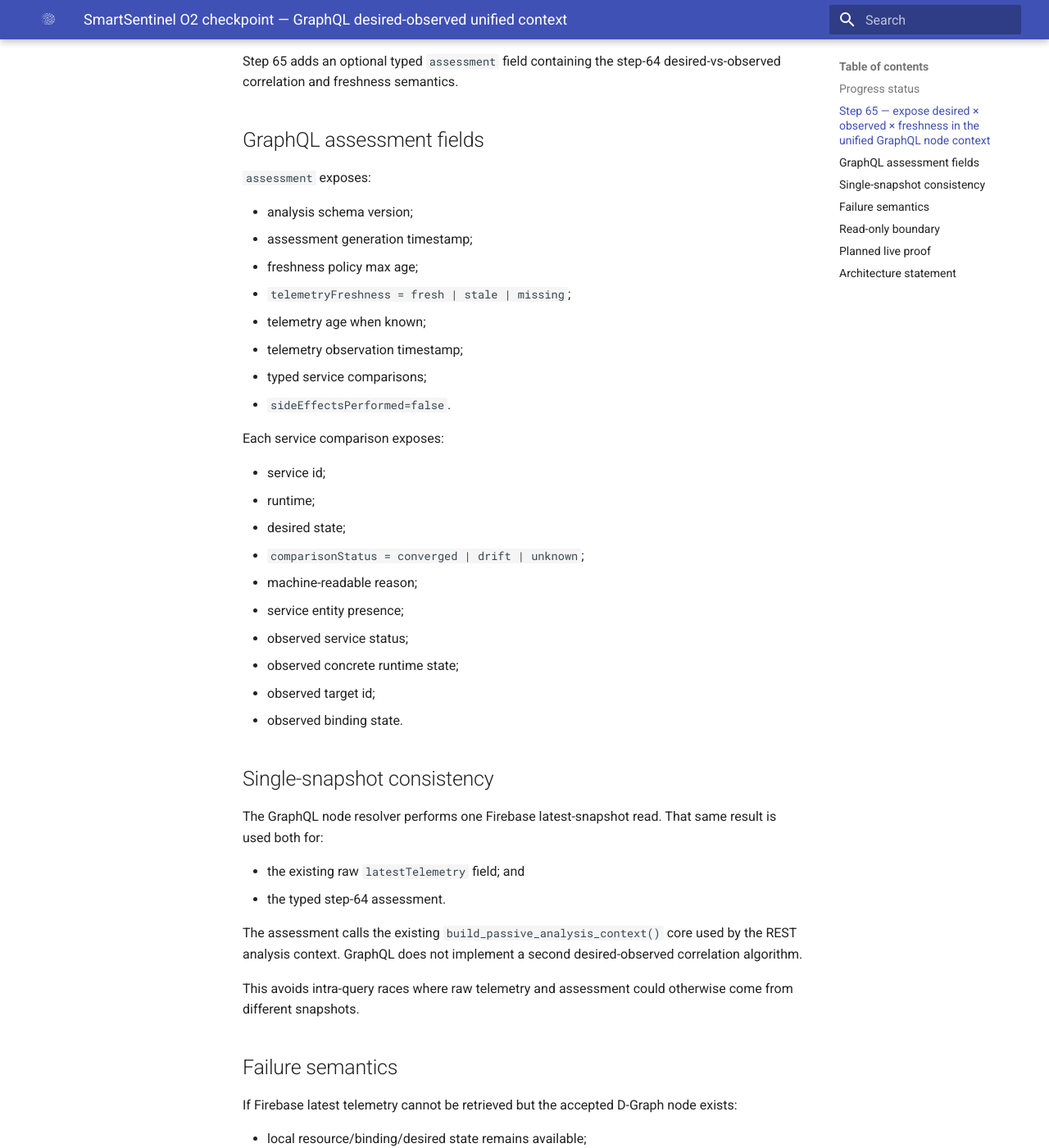
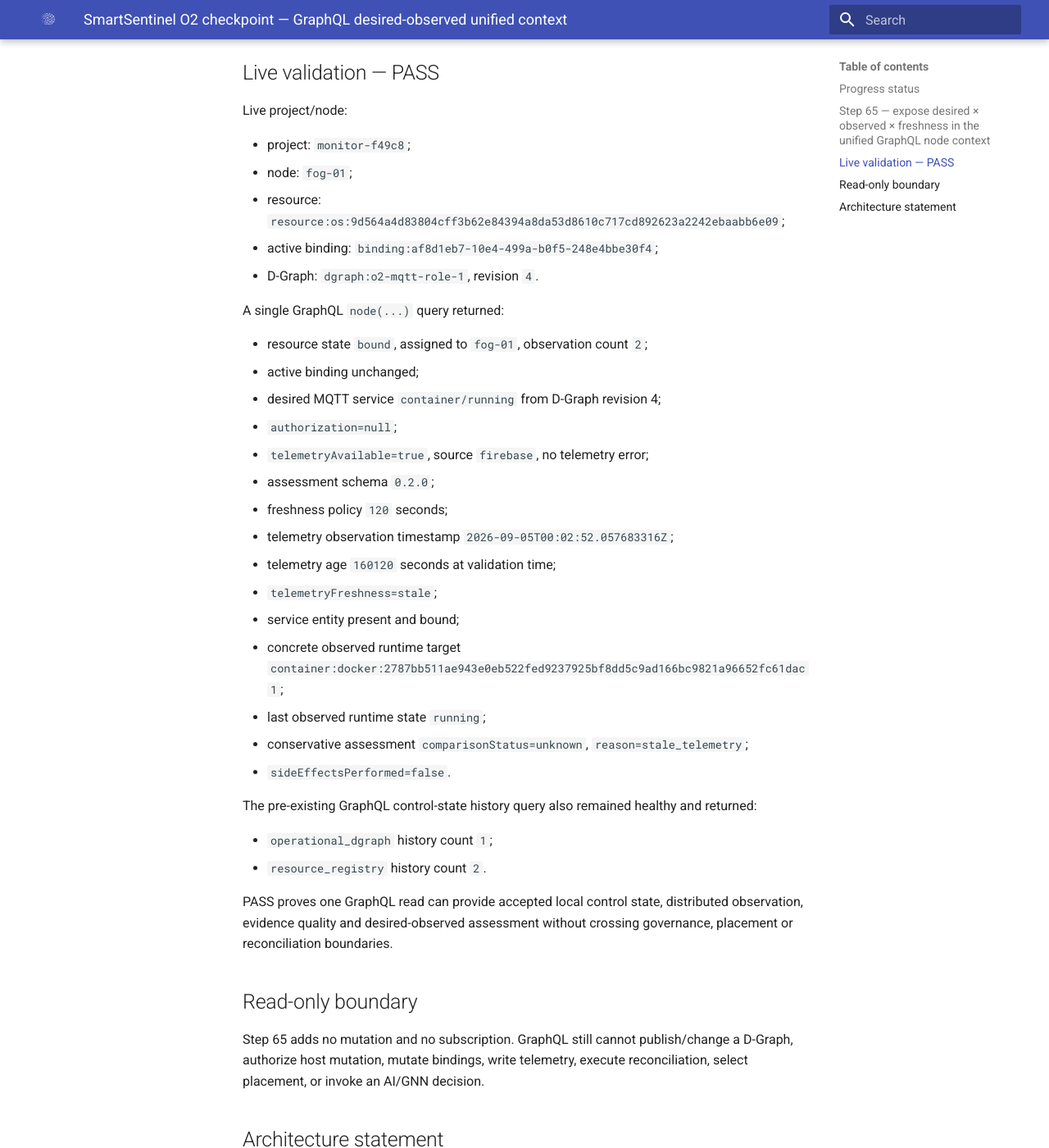
Before and after one commit to dnredson/datum, an MkDocs documentation site: the page built from documentation/checkpoints/SMARTSENTINEL_PROGRESS_2026-09-06_O2_GRAPHQL_DESIRED_OBSERVED_CONTEXT.md, in a window 1280 px wide and 1400 px high, scrolled down 1021 px. Shown: the whole window at 82% size. Built offline with MkDocs 1.6.1 and Material for MkDocs 9.7.7, drawn with Linux system fonts in a browser that asks for light colours; some of the changed text lies outside the part shown.

Commit message:
Close step 65 GraphQL desired-observed live validation

```diff
--- a/documentation/checkpoints/SMARTSENTINEL_PROGRESS_2026-09-06_O2_GRAPHQL_DESIRED_OBSERVED_CONTEXT.md
+++ b/documentation/checkpoints/SMARTSENTINEL_PROGRESS_2026-09-06_O2_GRAPHQL_DESIRED_OBSERVED_CONTEXT.md
@@ -12,99 +12,54 @@ Baseline main: step 64 LIVE PASS
 - 62/100 — LIVE PASS.
 - 63/100 — LIVE PASS.
 - 64/100 — LIVE PASS.
-- 65/100 — IMPLEMENTED, pending compile/live GraphQL validation.
+- 65/100 — LIVE PASS.
 
 ## Step 65 — expose desired × observed × freshness in the unified GraphQL node context
 
 Step 65 extends the existing read-only GraphQL `node(projectId,nodeId)` query rather than creating a parallel query plane.
 
-The existing node context already exposes:
+The unified node context now exposes Resource Registry state, active binding, accepted Operational D-Graph desired state/revision, current valid authorization, latest Firebase telemetry availability, and an optional typed `assessment` containing the step-64 desired-vs-observed correlation and freshness semantics.
 
-- Resource Registry resource identity/state;
-- active binding;
-- accepted Operational D-Graph desired state/revision;
-- current valid authorization when one exists;
-- latest Firebase telemetry document;
-- telemetry availability/error.
+The resolver performs one Firebase latest-snapshot read and reuses that same snapshot both for raw telemetry and for `build_passive_analysis_context()`, so GraphQL does not duplicate the correlation algorithm or risk assessing a different snapshot than the one returned to the client.
 
-Step 65 adds an optional typed `assessment` field containing the step-64 desired-vs-observed correlation and freshness semantics.
+## Live validation — PASS
 
-## GraphQL assessment fields
+Live project/node:
 
-`assessment` exposes:
+- project: `monitor-f49c8`;
+- node: `fog-01`;
+- resource: `resource:os:9d564a4d83804cff3b62e84394a8da53d8610c717cd892623a2242ebaabb6e09`;
+- active binding: `binding:af8d1eb7-10e4-499a-b0f5-248e4bbe30f4`;
+- D-Graph: `dgraph:o2-mqtt-role-1`, revision `4`.
 
-- analysis schema version;
-- assessment generation timestamp;
-- freshness policy max age;
-- `telemetryFreshness = fresh | stale | missing`;
-- telemetry age when known;
-- telemetry observation timestamp;
-- typed service comparisons;
+A single GraphQL `node(...)` query returned:
+
+- resource state `bound`, assigned to `fog-01`, observation count `2`;
+- active binding unchanged;
+- desired MQTT service `container/running` from D-Graph revision 4;
+- `authorization=null`;
+- `telemetryAvailable=true`, source `firebase`, no telemetry error;
+- assessment schema `0.2.0`;
+- freshness policy `120` seconds;
+- telemetry observation timestamp `2026-09-05T00:02:52.057683316Z`;
+- telemetry age `160120` seconds at validation time;
+- `telemetryFreshness=stale`;
+- service entity present and bound;
+- concrete observed runtime target `container:docker:2787bb511ae943e0eb522fed9237925bf8dd5c9ad166bc9821a96652fc61dac1`;
+- last observed runtime state `running`;
+- conservative assessment `comparisonStatus=unknown`, `reason=stale_telemetry`;
 - `sideEffectsPerformed=false`.
 
-Each service comparison exposes:
+The pre-existing GraphQL control-state history query also remained healthy and returned:
 
-- service id;
-- runtime;
-- desired state;
-- `comparisonStatus = converged | drift | unknown`;
-- machine-readable reason;
-- service entity presence;
-- observed service status;
-- observed concrete runtime state;
-- observed target id;
-- observed binding state.
+- `operational_dgraph` history count `1`;
+- `resource_registry` history count `2`.
 
-## Single-snapshot consistency
-
-The GraphQL node resolver performs one Firebase latest-snapshot read. That same result is used both for:
-
-- the existing raw `latestTelemetry` field; and
-- the typed step-64 assessment.
-
-The assessment calls the existing `build_passive_analysis_context()` core used by the REST analysis context. GraphQL does not implement a second desired-observed correlation algorithm.
-
-This avoids intra-query races where raw telemetry and assessment could otherwise come from different snapshots.
-
-## Failure semantics
-
-If Firebase latest telemetry cannot be retrieved but the accepted D-Graph node exists:
-
-- local resource/binding/desired state remains available;
-- `latestTelemetry=null`;
-- `telemetryAvailable=false`;
-- the typed assessment can still report `telemetryFreshness=missing` and service comparisons `unknown/missing_telemetry`.
-
-If no accepted Operational D-Graph exists for the node, the assessment is absent rather than inventing a desired state.
+PASS proves one GraphQL read can provide accepted local control state, distributed observation, evidence quality and desired-observed assessment without crossing governance, placement or reconciliation boundaries.
 
 ## Read-only boundary
 
-Step 65 adds no mutation and no subscription.
-
-GraphQL still cannot:
-
-- publish or change a D-Graph;
-- authorize host mutation;
-- mutate resource bindings;
-- write Firebase telemetry;
-- execute reconciliation;
-- select placement;
-- invoke an AI/GNN decision.
-
-## Planned live proof
-
-1. update to `agent/o2-graphql-desired-observed-context`;
-2. build/test with locked dependencies;
-3. start dserver with the existing SQLite/Firebase configuration and 120-second freshness policy;
-4. issue one GraphQL `node(projectId:"monitor-f49c8",nodeId:"fog-01")` query requesting binding, desired state, telemetry availability and assessment;
-5. verify binding remains `binding:af8d1eb7-10e4-499a-b0f5-248e4bbe30f4`;
-6. verify desired D-Graph revision remains 4 and MQTT desired `running`;
-7. verify assessment reports the current old Firebase snapshot as `stale`;
-8. verify the service comparison still reports the last observed concrete container state `running` but conservatively returns `unknown/stale_telemetry`;
-9. verify `sideEffectsPerformed=false`;
-10. verify the pre-existing GraphQL control-state history query still works.
-
-PASS proves one GraphQL read can provide accepted local control state, distributed observation, evidence quality and desired-observed assessment without crossing the governance/placement/reconciliation boundaries.
+Step 65 adds no mutation and no subscription. GraphQL still cannot publish/change a D-Graph, authorize host mutation, mutate bindings, write telemetry, execute reconciliation, select placement, or invoke an AI/GNN decision.
 
 ## Architecture statement
 
```
